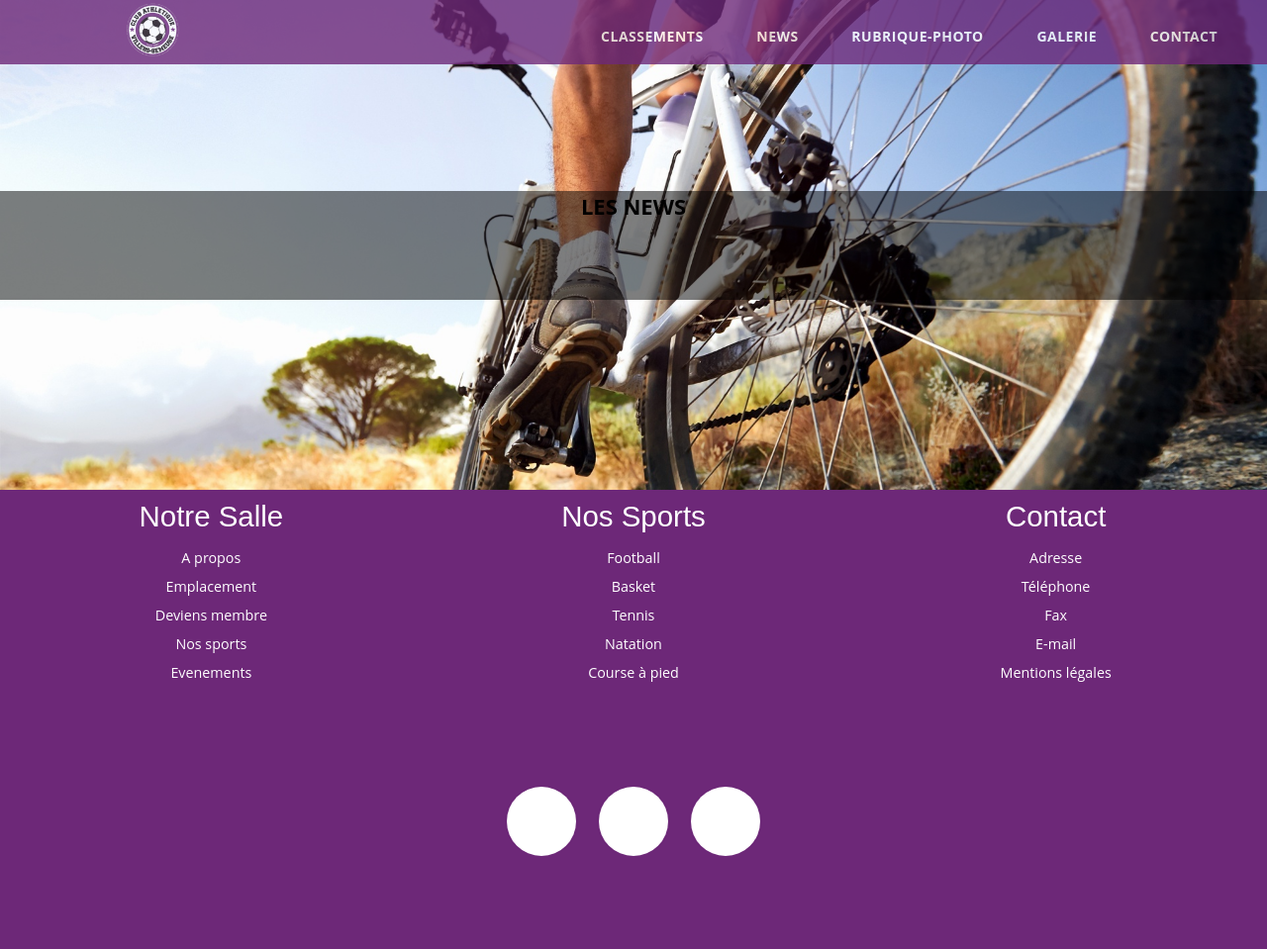
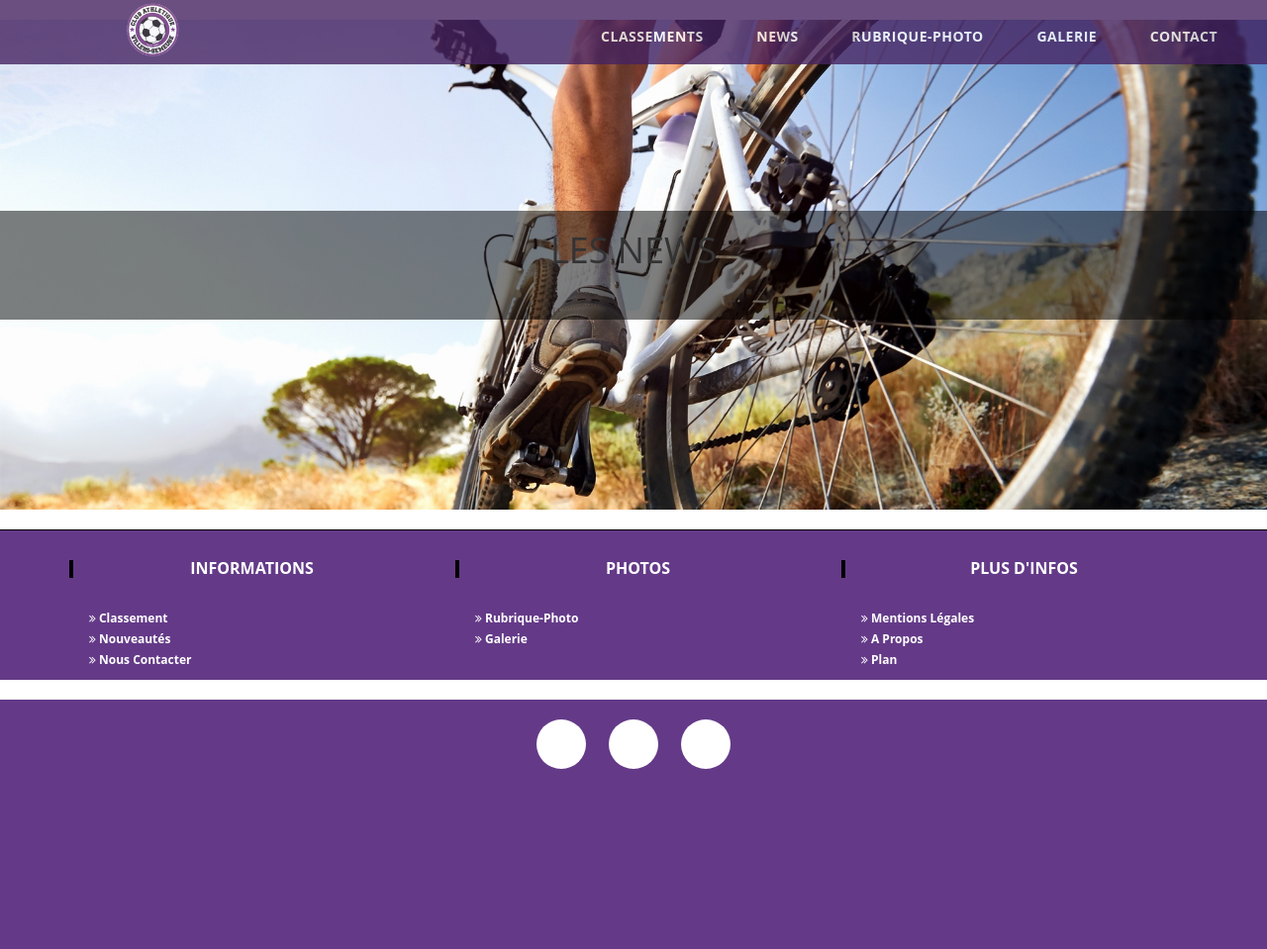
Before and after one commit to Jcollart/RUCBY, a PHP site: page /news.php in a window 1280 px wide. Shown: the whole page at 99% size. After the commit the page ends 777 px from the top, so only its background shows below. Run offline with PHP 8.4, Linux system fonts and the light colour scheme; some libraries are stand-ins or nearby versions; some web fonts are replaced.

Commit message:
Modif header / nouveau footer

```diff
--- a/contact.php
+++ b/contact.php
@@ -10,7 +10,7 @@
 </head>
 
 <body>
-    <?php include('header.php'); ?>
+    <?php include('header2.php'); ?>
 
     <!--HEADER CONTACT-->
 
--- a/css/footer1.css
+++ b/css/footer1.css
@@ -14,134 +14,43 @@
     justify-content: space-between;
   }
 
-  ul {
-    list-style: none;
-  }
-
-  a {
-    text-decoration: none;
-  }
-
-  .generic-anchor {
-    color: #8DB9ED;
-  }
-  .generic-anchor:visited {
-    color: #8DB9ED;
-  }
-  .generic-anchor:hover {
-    color: #ccc;
-  }
-
-  .flex-rw {
-    display: flex;
-    flex-flow: row wrap;
-    min-height: 35vh;
-  }
+  footer.nb-footer {
+  background: #643A88;
+  border-top: 1px solid black;
+}
 
 
-  footer {
-    background: #6D2878;
-    margin-top: auto;
-    width: 100%;
-  }
+  footer.nb-footer .footer-info-single {
+  margin-top: 30px;
+}
 
-  .footer-list-top {
-    width: 33.333%;
-  }
+  footer.nb-footer .footer-info-single .title {
+  color: white;
+  font-weight: bold;
+  text-transform: uppercase;
+  font-size: 16px;
+  margin-bottom: 30px;
+  border-left: 4px solid black;
+  padding-left: 5px;
+}
 
-  .footer-list-top > li {
-    text-align: center;
-    padding-bottom: 10px;
-  }
+  footer.nb-footer .footer-info-single ul li a {
+  display: block;
+  color: white;
+  margin-left: 20px;
+  font-size: 12px;
+  font-weight: bold;
+  padding: 2px 0;
+  text-align: left;
+}
 
-  .footer-list-header {
-    padding: 10px 0 5px 0;
-    color: #fff;
-    font: 2.3vw "Oswald", sans-serif;
-  }
+  footer.nb-footer .footer-info-single ul li a:hover {
+  color: grey;
+  text-decoration: none;
+}
 
-  .footer-list-anchor {
-    font: 1.3em "Open Sans", sans-serif;
-    color: white;
-  }
-
-
-  .footer-social-section::after {
-    content: "";
-    position: absolute;
-    z-index: 1;
-    top: 50%;
-    left: 10px;
-    border-top: 1px solid #ccc;
-    width: calc(100% - 20px);
-  }
-
-  .footer-social-overlap {
-    position: relative;
-    z-index: 2;
-    background: #373737;
-    padding: 0 20px;
-  }
-
-  .footer-social-connect {
-    display: flex;
-    align-items: center;
-    font: 3.5em "Oswald", sans-serif;
-    color: #fff;
-  }
-
-  .footer-social-small {
-    font-size: 0.6em;
-    padding: 0px 20px;
-  }
-
-  .footer-bottom-section > div:first-child {
-    margin-right: auto;
-  }
-
-  .footer-bottom-wrapper {
-    font-size: 1.5em;
-    color: #fff;
-  }
-
-  .footer-address {
-    display: inline;
-    font-style: normal;
-  }
-
-  @media (min-width: 1750px) {
-
-      .flex-rw {
-        min-height: 30vh;
-      }
-
-      .footer-list-anchor {
-        font: 1.8em "Open Sans", sans-serif;
-      }
-
-      .footer-bottom-wrapper {
-        font-size: 1.8em;
-      }
-  }
-
-  @media (max-width:991px) {
-
-    .flex-rw {
-      min-height: vh;
-    }
-  }
-
-  @media (max-width: 480px) {
-
-    .flex-rw {
-      min-height: vh;
-    }
-
-    .footer-list-anchor {
-      font: 1em "Open Sans", sans-serif;
-    }
-
-    .footer-bottom-wrapper {
-      font-size: 1em;
-    }
-  }
+  footer.nb-footer .footer-info-single p {
+  font-size: 13px;
+  line-height: 20px;
+  color: white;
+}
--- a/css/footer2.css
+++ b/css/footer2.css
@@ -2,25 +2,36 @@
 @import url('http://weloveiconfonts.com/api/?family=entypo');
 
 * {
-  margin: 0;
-  padding: 0;
-}
+    box-sizing: border-box;
+  }
+
+  html, body {
+    height: 100%;
+  }
+
+  body {
+    font: 11px "Open Sans", sans-serif;
+    margin: auto;
+    display: flex;
+    flex-flow: column nowrap;
+    justify-content: space-between;
+  }
 
 .footer2 {
   padding: 20px 0;
   text-align: center;
-  min-height: 23vh;
-  background-color: #6D2878;
+  min-height: 10vh;
+  background-color: #643A88;
 }
 
 .social {
   display: inline-block;
-  width: 70px;
-  height: 70px;
+  width: 50px;
+  height: 50px;
   margin: 0 10px;
-  line-height: 70px;
+  line-height: 50px;
   font-family: Entypo;
-  font-size: 35px;
+  font-size: 30px;
   text-align: center;
   color: rgb(216, 196, 196);
   border-radius: 50%;
--- a/css/header.css
+++ b/css/header.css
@@ -6,7 +6,7 @@ html, body {
 nav {
   height: 65px;
   width: 100%;
-  background-color: #6D2878;
+  background-color: #452461;
   position: relative;
   text-transform: uppercase;
   position: fixed;
--- a/css/header2.css
+++ b/css/header2.css
@@ -14,7 +14,7 @@ header > nav {
   height: 60px;
   width: 100%;
   font-family: 'Arvo';
-  background-color: #303030;
+  background-color: #271641;
   text-transform: uppercase;
   position: fixed;
 
--- a/footer1.php
+++ b/footer1.php
@@ -1,48 +1,46 @@
-<!DOCTYPE HTML>
-<html>
-    <head>
-        <meta charset="utf-8">
-      	<meta http-equiv="X-UA-Compatible" content="IE=edge">
-      	<meta name="viewport" content="width=device-width, initial-scale=1">
+<link href="//netdna.bootstrapcdn.com/bootstrap/3.0.0/css/bootstrap.min.css" rel="stylesheet" id="bootstrap-css">
+<script src="//netdna.bootstrapcdn.com/bootstrap/3.0.0/js/bootstrap.min.js"></script>
       	<link rel="stylesheet" href="css/footer1.css">
-
-    </head>
-    <body>
-
-<footer class="flex-rw">
-
-    <ul class="footer-list-top">
-      <li>
-        <h4 class="footer-list-header">Notre Salle</h4></li>
-      <li><a href='/shop/about-mission' class="generic-anchor footer-list-anchor" itemprop="significantLink">A propos</a></li>
-      <li><a href='/promos.html' class="generic-anchor footer-list-anchor" itemprop="significantLink">Emplacement</a></li>
-      <li><a href='/retailers/new-retailers.html' class="generic-anchor footer-list-anchor" itemprop="significantLink">Deviens membre</a></li>
-
-      <li><a href='/job-openings.html' itemprop="significantLink" class="generic-anchor footer-list-anchor">Nos sports</a></li>
-
-      <li><a href='/shop/about-show-schedule' class="generic-anchor footer-list-anchor" itemprop="significantLink">Evenements</a></li>
-    </ul>
-    <ul class="footer-list-top">
-      <li>
-        <h4 class="footer-list-header">Nos Sports</h4></li>
+        <script src="//code.jquery.com/jquery-1.11.1.min.js"></script>
+         <link href='//netdna.bootstrapcdn.com/font-awesome/4.3.0/css/font-awesome.min.css' rel='stylesheet'/>
 
 
-      <li><a href='/Angels/cat/id/70' class="generic-anchor footer-list-anchor">Football</a></li>
-      <li><a href='/Home-Decor/cat/id/64' class="generic-anchor footer-list-anchor">Basket</a></li>
-      <li><a href='/Mugs/cat/id/32' class="generic-anchor footer-list-anchor">Tennis</a></li>
-      <li><a href='/Pet-Lover/cat/id/108' class="generic-anchor footer-list-anchor">Natation</a></li>
-      <li><a href='/Ladies-Accessories/cat/id/117' class="generic-anchor footer-list-anchor" target="_blank">Course à pied</a></li>
-    </ul>
-    <ul class="footer-list-top">
-      <li id='help'>
-        <h4 class="footer-list-header">Contact</h4></li>
-      <li><a href='/shop/about-contact' class="generic-anchor footer-list-anchor" itemprop="significantLink">Adresse</a></li>
-      <li><a href='/faq.html' class="generic-anchor footer-list-anchor" itemprop="significantLink">Téléphone</a></li>
-      <li id='find-a-store'><a href='/shop/store-locator' class="generic-anchor footer-list-anchor" itemprop="significantLink">Fax</a></li>
-      <li id='user-registration'><a href='/shop/user-registration?URL=' class="generic-anchor footer-list-anchor" itemprop="significantLink">E-mail</a></li>
-      <li id='order-tracking'><a href='/shop/order-status' itemprop="significantLink" class="generic-anchor footer-list-anchor">Mentions légales</a></li>
-    </section>
-  </footer>
+        <footer class="nb-footer">
+       <div class="container">
+       <div class="row">
 
-  </body>
-  </html>
+       <div class="col-md-4 col-sm-4">
+       <div class="footer-info-single">
+       	<h2 class="title">Informations</h2>
+       	<ul class="list-unstyled">
+          <li><a href="rank.php" title=""><i class="fa fa-angle-double-right"></i> Classement</a></li>
+       		<li><a href="news.php" title=""><i class="fa fa-angle-double-right"></i> Nouveautés</a></li>
+       		<li><a href="contact.php" title=""><i class="fa fa-angle-double-right"></i> Nous Contacter</a></li>
+
+       	</ul>
+       </div>
+       </div>
+
+       <div class="col-md-4 col-sm-4">
+       <div class="footer-info-single">
+       	<h2 class="title">Photos</h2>
+       	<ul class="list-unstyled">
+          <li><a href="Rubphoto.php" title=""><i class="fa fa-angle-double-right"></i> Rubrique-Photo</a></li>
+       		<li><a href="galerie.php" title=""><i class="fa fa-angle-double-right"></i> Galerie</a></li>
+       	</ul>
+       </div>
+       </div>
+
+       <div class="col-md-4 col-sm-4">
+       <div class="footer-info-single">
+       	<h2 class="title">Plus D'infos</h2>
+       	<ul class="list-unstyled">
+       		<li><a href="#" title=""><i class="fa fa-angle-double-right"></i> Mentions Légales</a></li>
+       		<li><a href="#" title=""><i class="fa fa-angle-double-right"></i> A Propos</a></li>
+       		<li><a href="#" title=""><i class="fa fa-angle-double-right"></i> Plan</a></li>
+       	</ul>
+       </div>
+       </div>
+       </div>
+       </div>
+       </footer>
--- a/header.php
+++ b/header.php
@@ -17,8 +17,8 @@
     </div>
     <input type="checkbox" id="nav-check">
     <div class="nav-links">
-      <a href="rank.php">classements</a>
-      <a href="news.php">news</a>
+      <a href="rank.php">classement</a>
+      <a href="news.php">nouveautés</a>
       <a href="Rubphoto.php">rubrique-photo</a>
       <a href="galerie.php">galerie</a>
       <a href="contact.php">contact</a>
--- a/header2.php
+++ b/header2.php
@@ -1,15 +1,27 @@
-<link rel="stylesheet" href="css/header2.css" />
+<link rel="stylesheet" href="css/header.css" />
 <link rel="stylesheet" href="https://cdnjs.cloudflare.com/ajax/libs/font-awesome/4.7.0/css/font-awesome.min.css">
 <link rel="stylesheet" href="https://use.fontawesome.com/releases/v5.8.1/css/all.css">
+<script type="text/javascript" src="js/header.js"></script>
 
 <header>
 <nav>
-    <ul>
-        <li class="menu"><a href="index.php">ACCUEIL</a></li>
-        <li class="menu"><a href="rank.php">CLASSEMENTS</a></li>
-        <li><a href="#"><img id="logo" src="images/logo-header.png" alt="logo"/></a></li>
-        <li class="menu"><a href="galerie.php">GALERIE</a></li>
-        <li class="menu"><a href="contact.php">CONTACT</a></li>
-    </ul>
+  <div class="nav-logo">
+    <a href="index.php"><img id="logo" src="images/logo_villers.png"/></a>
+  </div>
+  <div class="nav-btn">
+    <label for="nav-check">
+      <span></span>
+      <span></span>
+      <span></span>
+    </label>
+  </div>
+  <input type="checkbox" id="nav-check">
+  <div class="nav-links">
+    <a href="rank.php">classements</a>
+    <a href="news.php">news</a>
+    <a href="Rubphoto.php">rubrique-photo</a>
+    <a href="galerie.php">galerie</a>
+    <a href="contact.php">contact</a>
+  </div>
 </nav>
 </header>
--- a/news.php
+++ b/news.php
@@ -8,7 +8,7 @@
     <title>Les News</title>
 </head>
 <body>
-<?php include('header.php'); ?>
+<?php include('header2.php'); ?>
 
     <!--HEADER NEWS-->
 
```
Also changed, not shown: other parts of css/footer2.css (+11 -11 lines).
